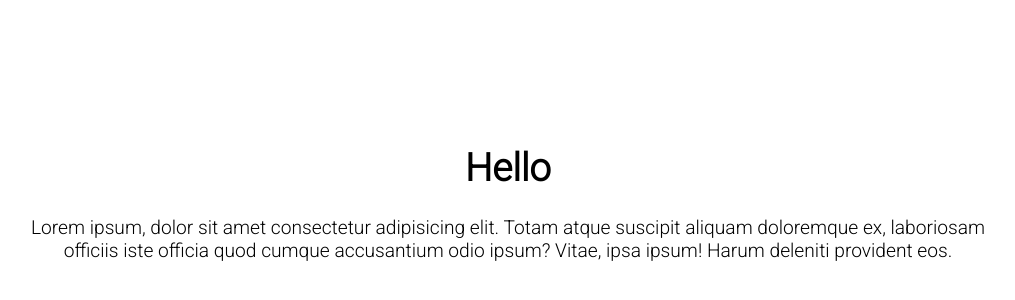
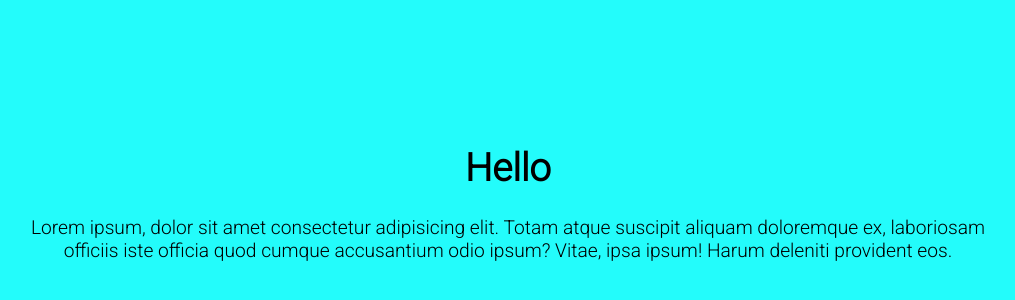
Before and after one commit to do-jonathan4/frontend-styling-practice, a website: page index.html in a window 1280 px wide. Shown: the part 164-464 px from the top of the page, without its empty margins (132-1147 px from the left). Drawn offline with Linux system fonts and the light colour scheme.

Commit message:
changed bg color to #23fcfb

```diff
--- a/assets/css/styles.css
+++ b/assets/css/styles.css
@@ -1,3 +1,3 @@
 body {
-        background-color: #ca096;
+        background-color: #23fcfb;
     }
```
